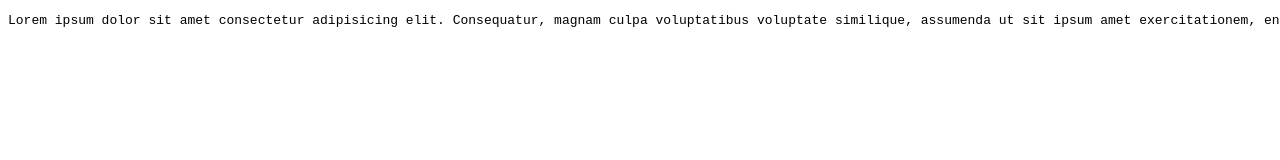
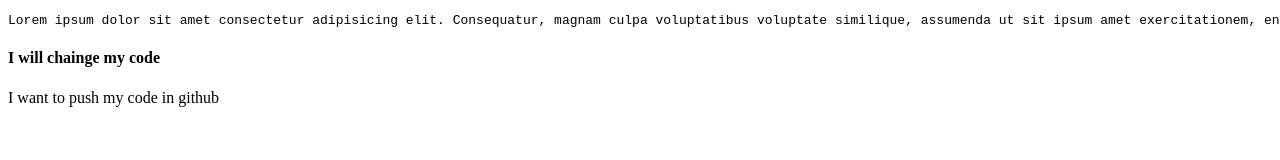
Before and after one commit to ripassorker2/my-second-repo222, a plain HTML site: page index.html in a window 1280 px wide. Shown: the top 160 px of the page. Drawn offline with Linux system fonts and the light colour scheme.

Commit message:
added new work

```diff
--- a/index.html
+++ b/index.html
@@ -8,5 +8,7 @@
 </head>
 <body>
     <pre>Lorem ipsum dolor sit amet consectetur adipisicing elit. Consequatur, magnam culpa voluptatibus voluptate similique, assumenda ut sit ipsum amet exercitationem, enim nulla voluptatem? Iste, suscipit quia quo minima deleniti magni explicabo neque, soluta necessitatibus ipsa incidunt commodi. Cupiditate reiciendis pariatur illo voluptatibus animi error rem neque reprehenderit mollitia dolore possimus accusamus repudiandae ad ea perferendis laboriosam, magni, deleniti ut? Animi delectus voluptates accusamus explicabo nam ad ipsa architecto ex libero earum debitis repudiandae, quos, minima odio reprehenderit recusandae eius illum porro. Nam non minus repellendus porro perspiciatis voluptates assumenda numquam quia laborum. Magni, dolorum! Ut vitae amet rerum voluptas aspernatur!</pre>
+    <h4>I will  chainge my code </h4>
+    <p>I want to push my code in github </p>
 </body>
 </html>
```
